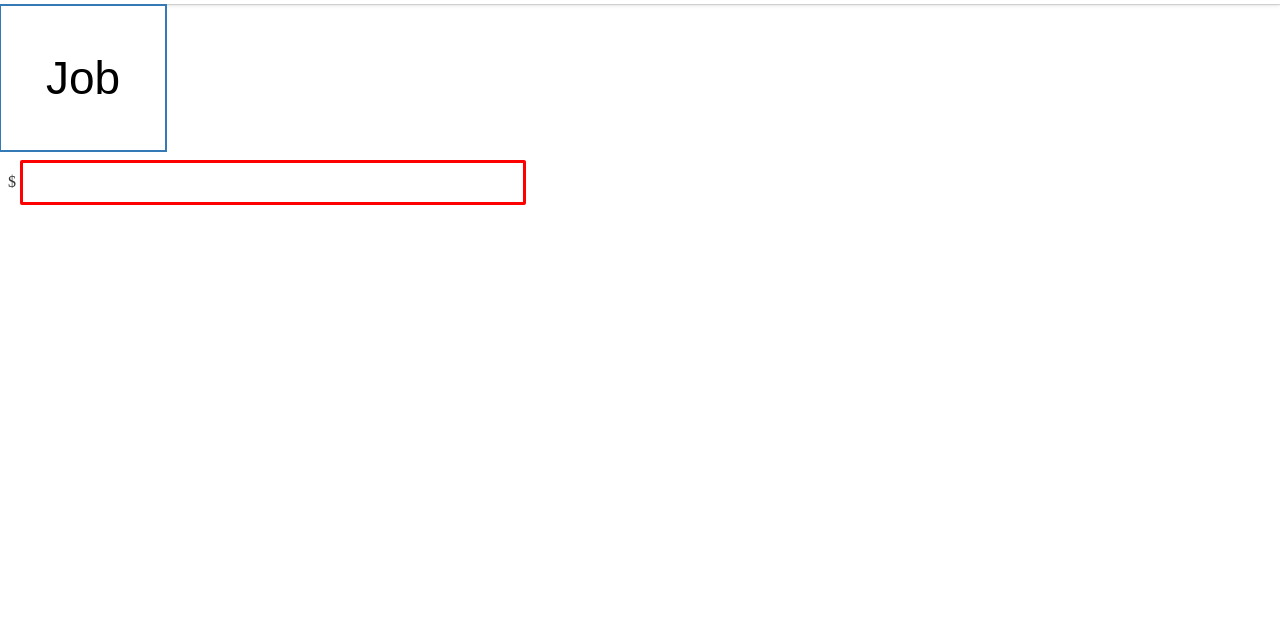
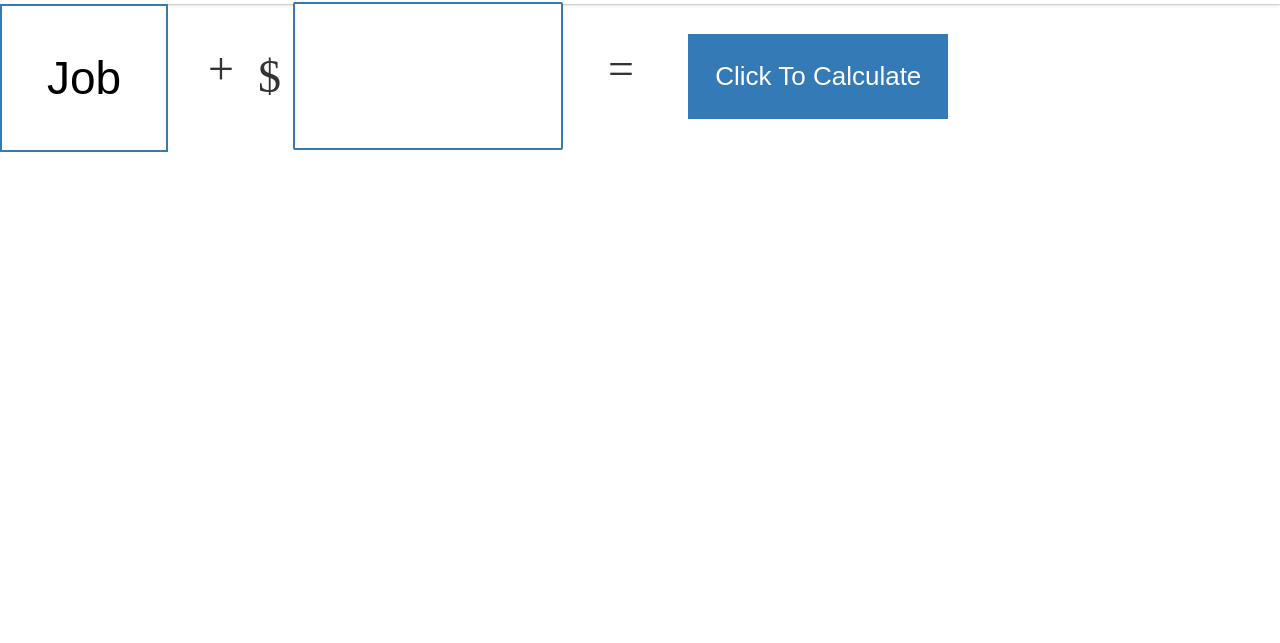
Before and after one commit to harsh541/Naitel, a website: page FreelanceStatic/consolidate.html in a window 1280 px wide. Shown: the part 157-800 px from the top of the page. Drawn offline with Linux system fonts and the light colour scheme.

Commit message:
Added everything. Finishing touches only now.

```diff
--- a/FreelanceStatic/consolidate.css
+++ b/FreelanceStatic/consolidate.css
@@ -89,7 +89,7 @@ body {
     border-style: solid;
     border-color: #337ab7;
     cursor: pointer;
-    margin-left: -9px;
+    margin-left: -8px;
     margin-top: 0px;
 }
 
@@ -115,18 +115,53 @@ body {
 }
 
 .dropdown-content a:hover{
-    background-color: #f1f1f1
+    background-color: #f1f1f1;
 }
 
 .dropdown:hover .dropdown-content {
     display: block;
 }
 
+#plus{
+    position: absolute;
+    font-size: 46px;
+    margin-top: -110px;
+    margin-left: 200px;
+}
+
+#equals{
+    position: absolute;
+    font-size: 46px;
+    margin-top: -110px;
+    margin-left: 600px;
+}
+
+#money-goal{
+    position: absolute;
+    margin-top: -150px;
+    margin-left: 250px;
+    font-size: 46px;
+}
 input[type=number]{
     width: 40%;
+    height: 148px;
     padding: 12px 20px;
-    margin: 8px 0;
     box-sizing: border-box;
-    border: solid red;
+    border-style: solid;
+    border-color: #337ab7;
     border-radius: 2px;
+    font-size: 46px;
 }
+
+#calculate{
+    position: absolute;
+    background-color: #337ab7;
+    color: white;
+    padding: 25px;
+    font-size: 26px;
+    border-style: solid;
+    border-color: #337ab7;
+    cursor: pointer;
+    margin-top: 30px;
+    margin-left: 520px;
+}
--- a/FreelanceStatic/consolidate.html
+++ b/FreelanceStatic/consolidate.html
@@ -29,10 +29,14 @@
     <a onClick="return chooseCS131();">CS131</a>
   </div>
   	</div>
+  	<p id="plus">+</p>
   	<form id="money-goal">
 		  $
 		  <input type="number" name="goal">
 	</form>
+
+	<p id="equals">=</p>
+	<button id="calculate" onClick="return calculateHours();">Click To Calculate</button>
   </div>
 
   <script>
@@ -47,6 +51,12 @@
   	function chooseCS131(){
   		document.getElementById("job-button").innerHTML = "CS131";
   	}
+
+  	function calculateHours(){
+  		var whichJob = document.getElementById("job-button").innerHTML;
+  		var myGoal = document.getElementById("money-goal").value;
+  		document.getElementById("calculate").innerHTML = "At current rate: 40 Hours. Click again to recalculate.";
+  	}
   </script>
 </body>
 </html>
```
